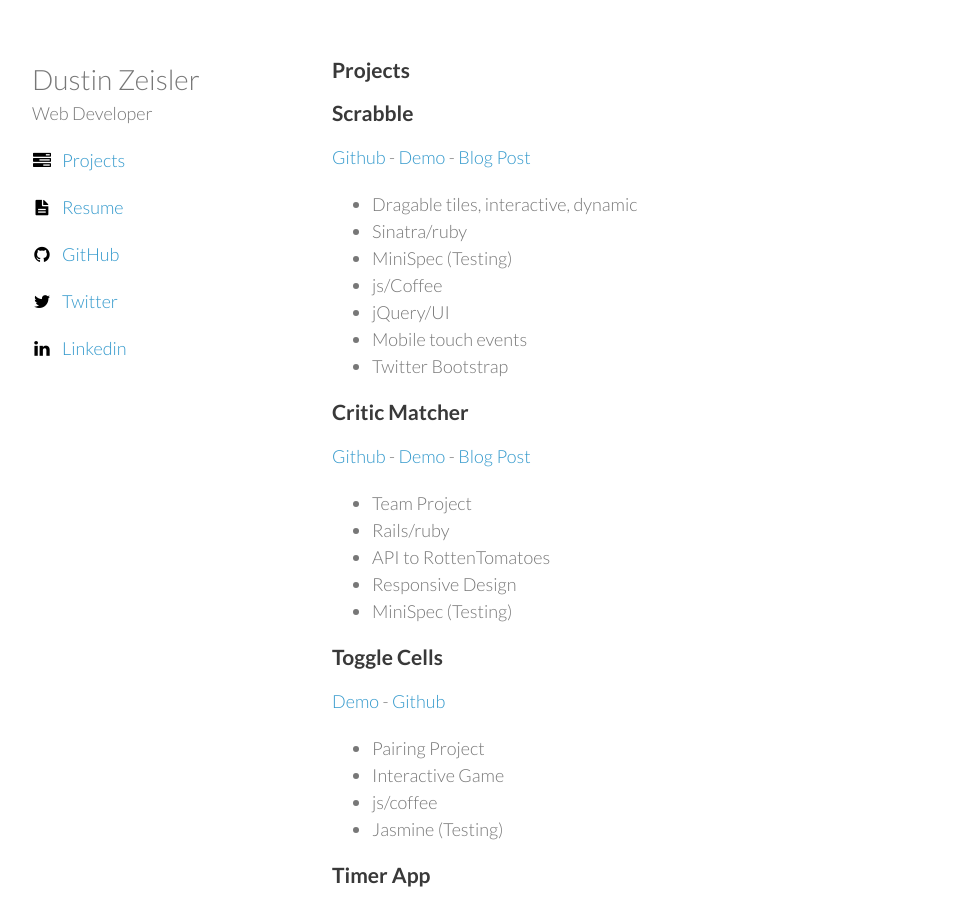
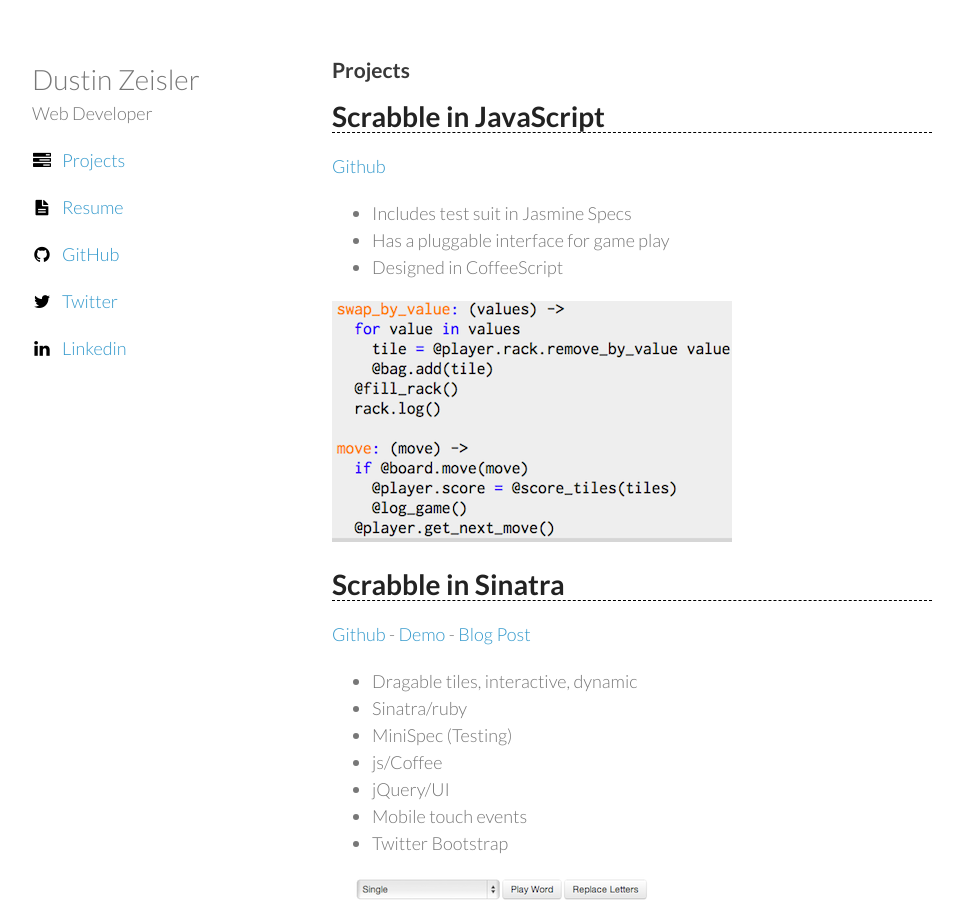
Before and after one commit to zeisler/zeisler.github.io, a Jekyll site: the page built from projects/index.md, in a window 1280 px wide and 900 px high. Shown: the whole window, without its empty margins (158-1121 px from the left). Built offline with Jekyll 4.4.1, drawn with Linux system fonts in a browser that asks for light colours.

Commit message:
new project and add pictures

```diff
--- a/projects/index.md
+++ b/projects/index.md
@@ -3,8 +3,18 @@
 title: "Projects"
 description: ""
 ---
+# Scrabble in JavaScript
 
-##Scrabble
+
+[Github](https://github.com/zeisler/scrabble)
+* Includes test suit in Jasmine Specs
+* Has a pluggable interface for game play
+* Designed in CoffeeScript
+
+![](images/scrabble_js.png)
+
+#Scrabble in Sinatra
+
 [Github](https://github.com/zeisler/sinatra-scrabble) -
 [Demo](http://scrabble-game.herokuapp.com/) -
 [Blog Post](/2013/07/08/scrabble.html)
@@ -16,7 +26,11 @@
 * Mobile touch events
 * Twitter Bootstrap
 
-## Critic Matcher
+![](images/scrabble.png)
+
+
+# Critic Matcher
+
 [Github](https://github.com/ShaneDelmore/critic_critic) -
 [Demo](http://critic-critic.herokuapp.com/) -
 [Blog Post](http://localhost:4000/2013/07/05/critic-matcher.html)
@@ -26,7 +40,11 @@
 * Responsive Design
 * MiniSpec (Testing)
 
-## Toggle Cells
+![](images/critic_matcher.png)
+
+
+# Toggle Cells
+
 [Demo](http://dustinzeisler.com/ToggleCells/) -
 [Github](https://github.com/ShaneDelmore/ToggleCells)
 * Pairing Project
@@ -34,10 +52,16 @@
 * js/coffee
 * Jasmine (Testing)
 
-## Timer App
+![](images/toggle_cells.png)
+
+
+# Timer App
+
 [Github](https://github.com/zeisler/timer) -
  [Demo](http://serene-sands-7788.herokuapp.com/) -
  [Blog Post](/2013/03/19/timer-app.html)
 * Rails/ruby
 * Ajax
 * jQuery/UI
+
+![](images/timer_app.png)
```
Also changed, not shown: projects/images/critic_matcher.png (added), projects/images/scrabble.png (added), projects/images/scrabble_js.png (added), projects/images/timer_app.png (added), projects/images/toggle_cells.png (added).
